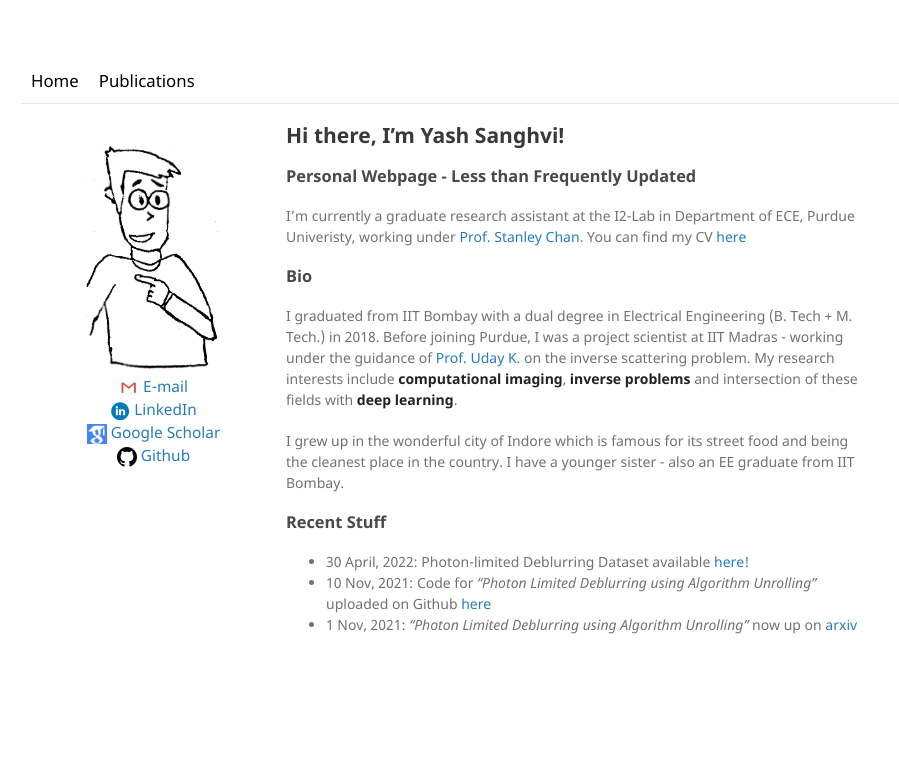
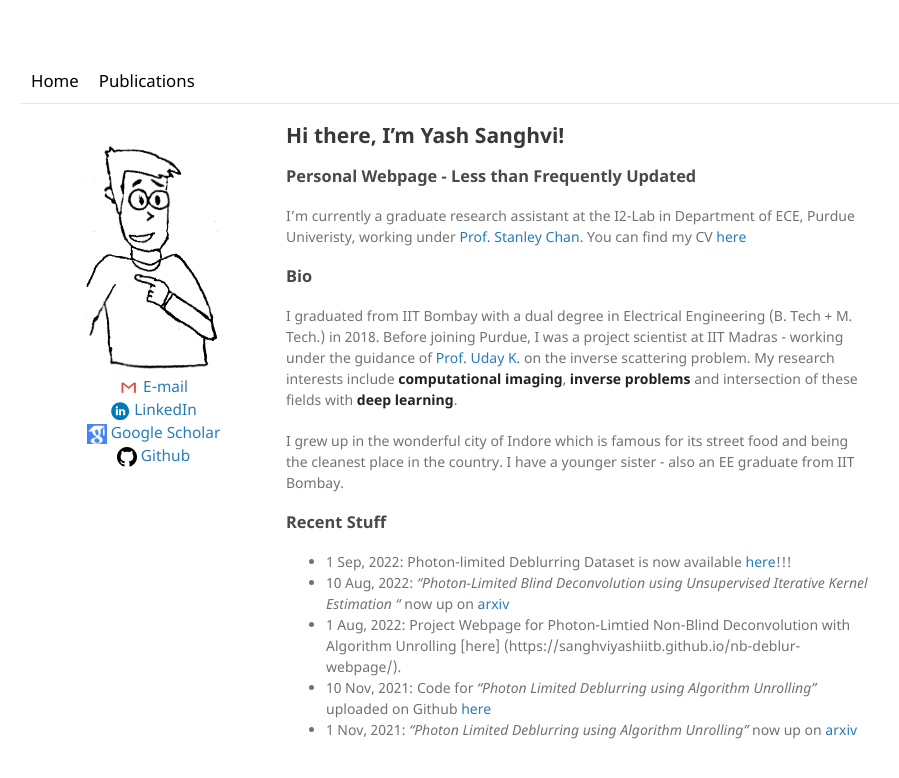
Before and after one commit to sanghviyashiitb/sanghviyashiitb.github.io, a Jekyll site: the page built from index.md, in a window 1280 px wide. Shown: the top 778 px of the page, without its empty margins (119-1018 px from the left). Built offline with Jekyll 4.4.1, drawn with Linux system fonts in a browser that asks for light colours.

Commit message:
Update index.md

```diff
--- a/index.md
+++ b/index.md
@@ -12,6 +12,9 @@ I graduated from IIT Bombay with a dual degree in Electrical Engineering (B. Tec
 I grew up in the wonderful city of Indore which is famous for its street food and being the cleanest place in the country. I have a younger sister - also an EE graduate from IIT Bombay.
 
 ### Recent Stuff
-* 30 April, 2022: Photon-limited Deblurring Dataset available [here!](https://sanghviyashiitb.github.io/poisson-deblurring)
+* 1 Sep, 2022: Photon-limited Deblurring Dataset is now available [here](https://aaaakshat.github.io/pldd/)!!!
+* 10 Aug, 2022: _"Photon-Limited Blind Deconvolution using Unsupervised Iterative Kernel Estimation
+"_ now up on [arxiv](https://arxiv.org/abs/2208.00451)
+* 1 Aug, 2022: Project Webpage for Photon-Limtied Non-Blind Deconvolution with Algorithm Unrolling [here] (https://sanghviyashiitb.github.io/nb-deblur-webpage/).
 * 10 Nov, 2021: Code for _"Photon Limited Deblurring using Algorithm Unrolling"_ uploaded on Github [here](https://github.com/sanghviyashiitb/poisson-deblurring)
 * 1 Nov, 2021: _"Photon Limited Deblurring using Algorithm Unrolling"_ now up on [arxiv](https://arxiv.org/abs/2110.15314)
```
